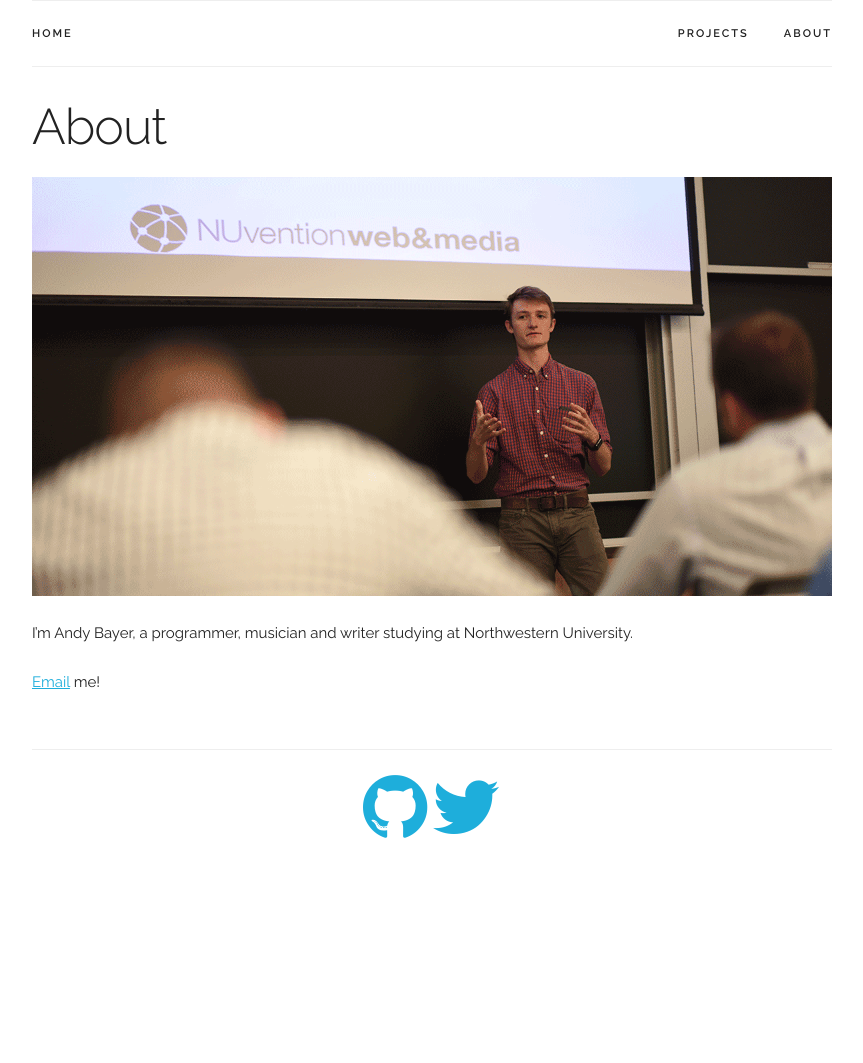
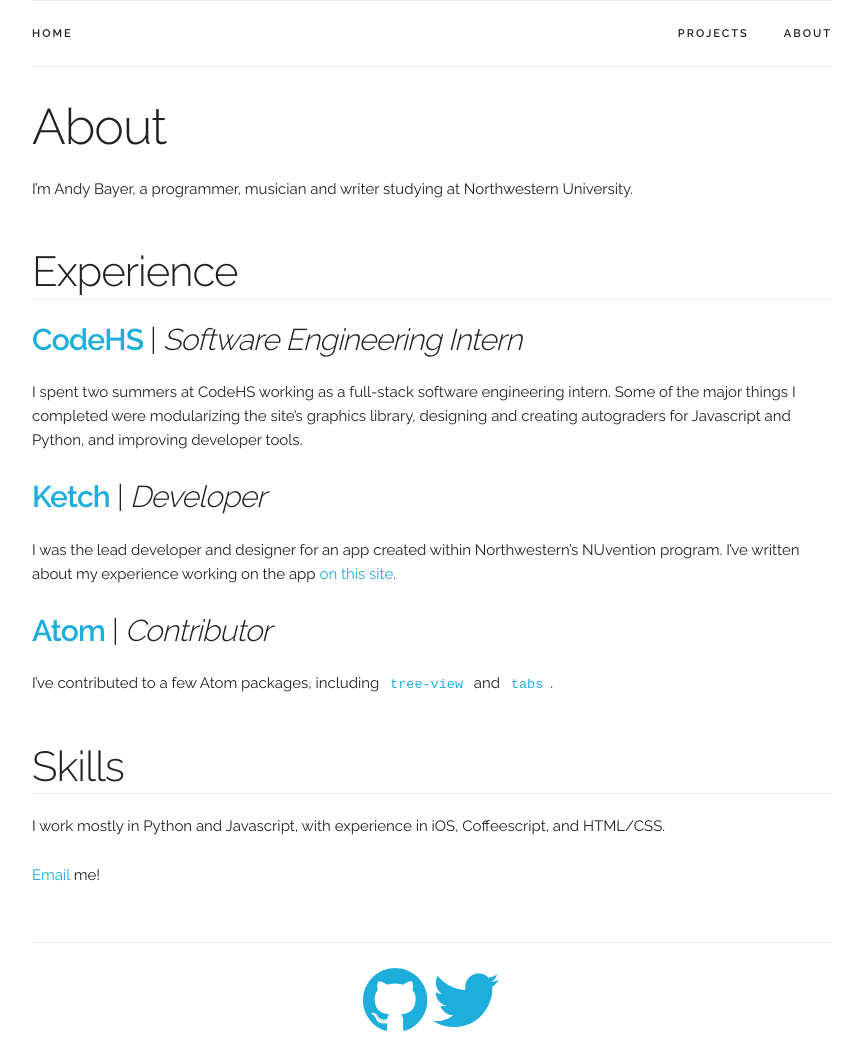
Before and after one commit to anderoonies/anderoonies.github.io, a Jekyll site: the page built from about/index.md, in a window 1280 px wide. Shown: the whole page, without its empty margins (208-1071 px from the left). Built offline with Jekyll 4.4.1, drawn with Linux system fonts in a browser that asks for light colours; nearby versions of some CDN libraries; before the commit the page ends 900 px from its top, so only the background shows below that.

Commit message:
add some experience

```diff
--- a/_config.yml
+++ b/_config.yml
@@ -9,7 +9,7 @@
 title: Andy
 email: andybayer@u.northwestern.edu
 baseurl: "" # the subpath of your site, e.g. /blog
-url: "http://yourdomain.com" # the base hostname & protocol for your site
+url: "http://andybayer.xyz" # the base hostname & protocol for your site
 twitter_username: aybe
 github_username:  anderoonies
 timezone: America/Chicago
--- a/about/index.md
+++ b/about/index.md
@@ -7,8 +7,21 @@
 
 # About
 
-<img src="/about/me.png" width="100%" align="center">
-
 I'm Andy Bayer, a programmer, musician and writer studying at Northwestern University.
 
+## Experience
+
+#### [__CodeHS__](https://codehs.com/) | _Software Engineering Intern_
+I spent two summers at CodeHS working as a full-stack software engineering intern.
+Some of the major things I completed were modularizing the site's graphics library, designing and creating autograders for Javascript and Python, and improving developer tools.
+
+#### [__Ketch__]({{site.url}}/projects/ketch) | _Developer_
+I was the lead developer and designer for an app created within Northwestern's NUvention program. I've written about my experience working on the app [on this site]({{site.url/projects/ketch}}).
+
+#### [__Atom__](https://atom.io/) | _Contributor_
+I've contributed to a few Atom packages, including [`tree-view`](https://github.com/atom/tree-view/pull/793) and [`tabs`](https://github.com/atom/tabs/commits?author=anderoonies).
+
+## Skills
+I work mostly in Python and Javascript, with experience in iOS, Coffeescript, and HTML/CSS.
+
 [Email](mailto:andrewbayer2016@u.northwestern.edu) me!
--- a/css/custom.css
+++ b/css/custom.css
@@ -5,6 +5,10 @@
 
 code {
   width: auto;
+}
+
+a {
+  text-decoration: none;
 }
 
 .wrapper {
```
